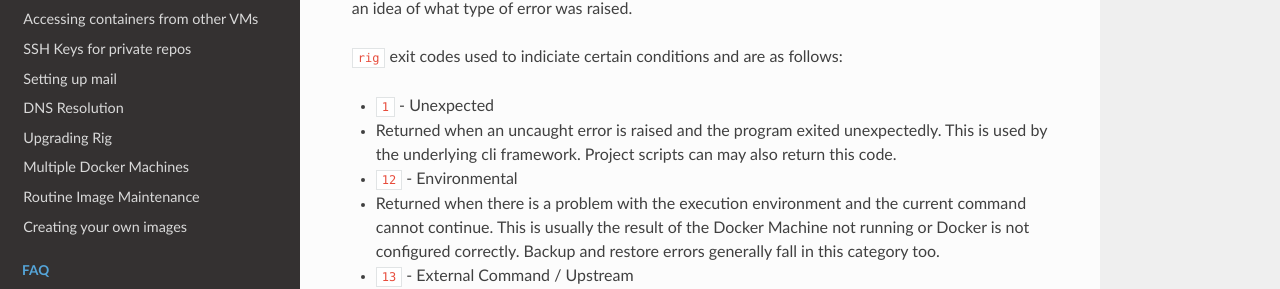
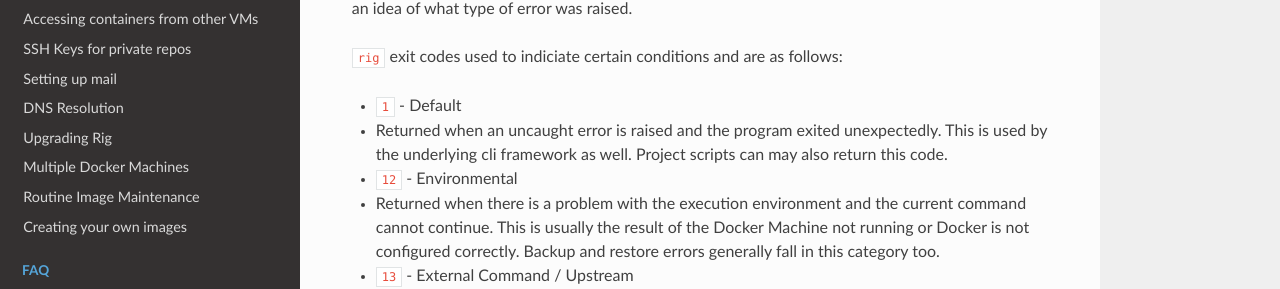
Before and after one commit to phase2/outrigger-docs, an MkDocs documentation site: the page built from docs/appendix/return-codes.md, in a window 1280 px wide. Shown: the part 261-550 px from the top of the page. Built offline with MkDocs 1.6.1, drawn with Linux system fonts in a browser that asks for light colours; nearby versions of some CDN libraries; old or Windows-style settings are respelled for this version of MkDocs.

Commit message:
identified the default error code

```diff
--- a/docs/appendix/return-codes.md
+++ b/docs/appendix/return-codes.md
@@ -8,9 +8,9 @@
 
 `rig` exit codes used to indiciate certain conditions and are as follows:
 
-* `1` - Unexpected
+* `1` - Default
   * Returned when an uncaught error is raised and the program exited unexpectedly. This is
-  used by the underlying cli framework. Project scripts can may also return this code.
+  used by the underlying cli framework as well. Project scripts can may also return this code.
 * `12` - Environmental
   * Returned when there is a problem with the execution environment and
   the current command cannot continue. This is usually the result of the
```
